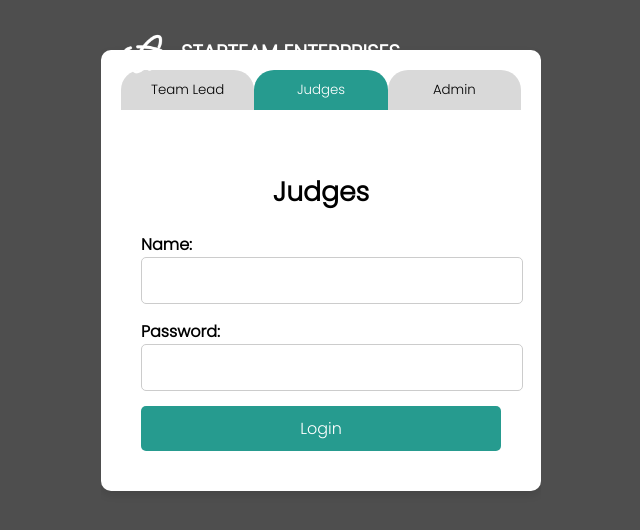
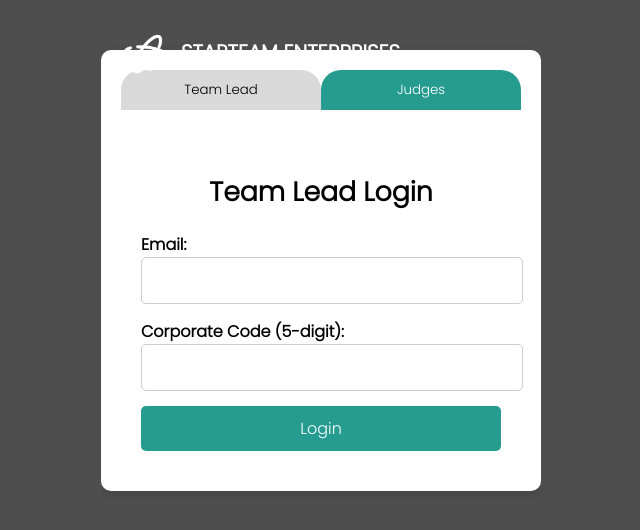
Before and after one commit to fakehaa/bit-n-build-hackaton, a React (Vite) app in the folder bnb-hackaton-web-app/: page /auth in a window 1280 px wide. Both pictures are taken after a click on the button "Judges". Shown: the top 530 px of the page, without its empty margins (319-959 px from the left). Built offline with nearby package versions, Linux system fonts and the light colour scheme; no server answers.

Commit message:
new file:   bnb-hackaton-web-app/env 	modified:   bnb-hackaton-web-app/package-lock.json 	modified:   bnb-hackaton-web-app/package.json 	modified:   bnb-hackaton-web-app/src/components/Auth/Auth.jsx

```diff
--- a/bnb-hackaton-web-app/package.json
+++ b/bnb-hackaton-web-app/package.json
@@ -10,7 +10,7 @@
     "preview": "vite preview"
   },
   "dependencies": {
-    "firebase": "^11.0.1",
+    "emailjs-com": "^3.2.0",
     "react": "^18.3.1",
     "react-dom": "^18.3.1",
     "react-router-dom": "^6.27.0"
--- a/bnb-hackaton-web-app/src/components/Auth/Auth.jsx
+++ b/bnb-hackaton-web-app/src/components/Auth/Auth.jsx
@@ -1,21 +1,19 @@
 import React, { useState } from 'react';
 import './Auth.css';
-import logo from '../../assets/star-logo.png'
-import { auth } from '../../../firebase/firebase';
-import { createUserWithEmailAndPassword, signInWithEmailAndPassword } from 'firebase/auth';
+import logo from '../../assets/star-logo.png';
+import emailjs from 'emailjs-com';
 
 const LoginSignup = () => {
-    // fire base attached from here
   const [activeTab, setActiveTab] = useState('signup');
   const [formData, setFormData] = useState({
     name: '',
     department: '',
+    email: '',
     employeeId: '',
     password: '',
-    email: '',
-    adminPassword: '',
   });
 
+  // Handle input changes
   const handleChange = (e) => {
     const { name, value } = e.target;
     setFormData({
@@ -24,15 +22,59 @@ const LoginSignup = () => {
     });
   };
 
+  // Generate a 5-digit unique corporate ID
+  const generateCorporateID = () => {
+    return Math.floor(10000 + Math.random() * 90000).toString();
+  };
+
+  // Send corporate ID via email
+  const sendCorporateIdByEmail = (corporateID) => {
+    const emailParams = {
+      name: formData.name,
+      email: formData.email,
+      corporateID: corporateID,
+    };
+
+    emailjs
+      .send('YOUR_SERVICE_ID', 'YOUR_TEMPLATE_ID', emailParams, 'YOUR_USER_ID')
+      .then(() => {
+        console.log('Corporate ID sent to email.');
+        alert('Corporate ID has been sent to your email. Please use it to log in.');
+      })
+      .catch((error) => {
+        console.error('Error sending email:', error);
+        alert('Failed to send corporate ID. Please try again.');
+      });
+  };
+
+  // Handle form submission
   const handleSubmit = (e) => {
     e.preventDefault();
+
     if (activeTab === 'signup') {
-      console.log("Participant Sign Up form submitted", formData);
+      const corporateID = generateCorporateID(); // Generate the 5-digit corporate ID
+      console.log("Team Lead Signup:", formData);
+
+      // Send corporate ID to the team lead's email
+      sendCorporateIdByEmail(corporateID);
+
+      // Store the corporate ID in session storage for future use
+      sessionStorage.setItem('corporateID', corporateID);
+
+      // Redirect the team lead to the login page or another verification page
+      window.location.href = '/verify-corporate-id';
+
     } else if (activeTab === 'login') {
-      console.log("Employee Login form submitted", formData);
-    } else if (activeTab === 'admin') {
-      console.log("Admin Login form submitted", formData);
+      console.log("Team Lead Login:", formData);
 
+      // Compare the entered employeeId with the stored corporate ID
+      const storedCorporateID = sessionStorage.getItem('corporateID');
+      if (formData.employeeId === storedCorporateID) {
+        alert("Login successful");
+        window.location.href = '/dashboard'; // Redirect to the team lead dashboard
+      } else {
+        alert("Invalid Corporate ID. Please check your email.");
+      }
     }
   };
 
@@ -59,19 +101,13 @@ const LoginSignup = () => {
           >
             Judges
           </button>
-        <button
-          className={activeTab === 'admin' ? 'active' : ''}
-          onClick={() => setActiveTab('admin')}
-        >
-          Admin
-        </button>
         </div>
 
         <div className="form-container">
           <form onSubmit={handleSubmit}>
             {activeTab === 'signup' && (
               <div className="signup-form">
-              <h2>Team Lead Login</h2>
+                <h2>Team Lead Signup</h2>
                 <div>
                   <label>Name:</label>
                   <input
@@ -93,28 +129,11 @@ const LoginSignup = () => {
                   />
                 </div>
                 <div>
-                <label>Employee ID:</label>
+                  <label>Email:</label>
                   <input
-                  type="text"
-                  name="employeeId"
-                  value={formData.employeeId}
-                  onChange={handleChange}
-                  required
-                />
-              </div>
-              <button type="submit">Next</button>
-            </div>
-          )}
-
-          {activeTab === 'login' && (
-            <div className="login-form">
-              <h2>Judges</h2>
-              <div>
-                <label>Name:</label>
-                <input
-                  type="text"
-                  name="name"
-                  value={formData.name}
+                    type="email"
+                    name="email"
+                    value={formData.email}
                     onChange={handleChange}
                     required
                   />
@@ -129,34 +148,34 @@ const LoginSignup = () => {
                     required
                   />
                 </div>
-              <button type="submit">Login</button>
+                <button type="submit">Sign Up</button>
               </div>
             )}
 
-          {activeTab === 'admin' && (
-            <div className="admin-form">
-              <h2>Admin</h2>
+            {activeTab === 'login' && (
+              <div className="login-form">
+                <h2>Team Lead Login</h2>
                 <div>
-                <label>Name:</label>
+                  <label>Email:</label>
                   <input
-                  type="text"
-                  name="name"
-                  value={formData.name}
+                    type="email"
+                    name="email"
+                    value={formData.email}
                     onChange={handleChange}
                     required
                   />
                 </div>
                 <div>
-                <label>Password</label>
+                  <label>Corporate Code (5-digit):</label>
                   <input
-                  type="password"
-                  name="password"
-                  value={formData.password}
+                    type="text"
+                    name="employeeId"
+                    value={formData.employeeId}
                     onChange={handleChange}
                     required
                   />
                 </div>
-              <button type="submit">Next</button>
+                <button type="submit">Login</button>
               </div>
             )}
           </form>
```
Also changed, not shown: 2 other files (tests, documents, lock files or other folders). Lines whose indentation alone changed are shown as unchanged.
